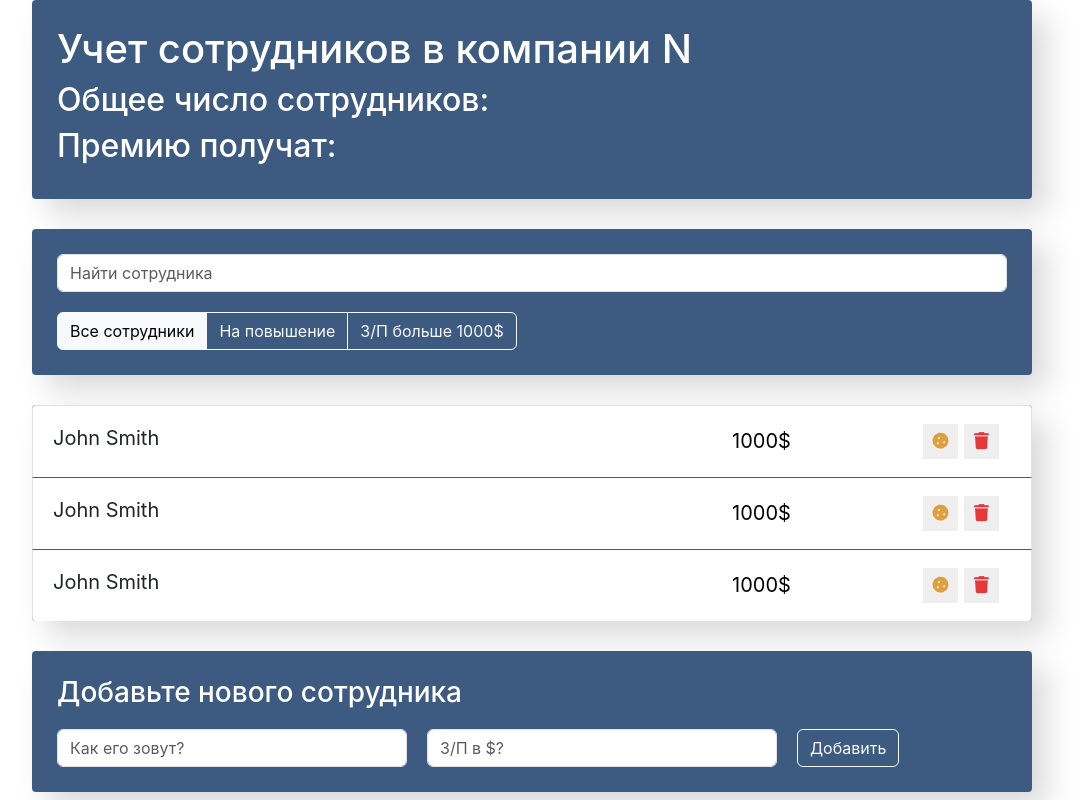
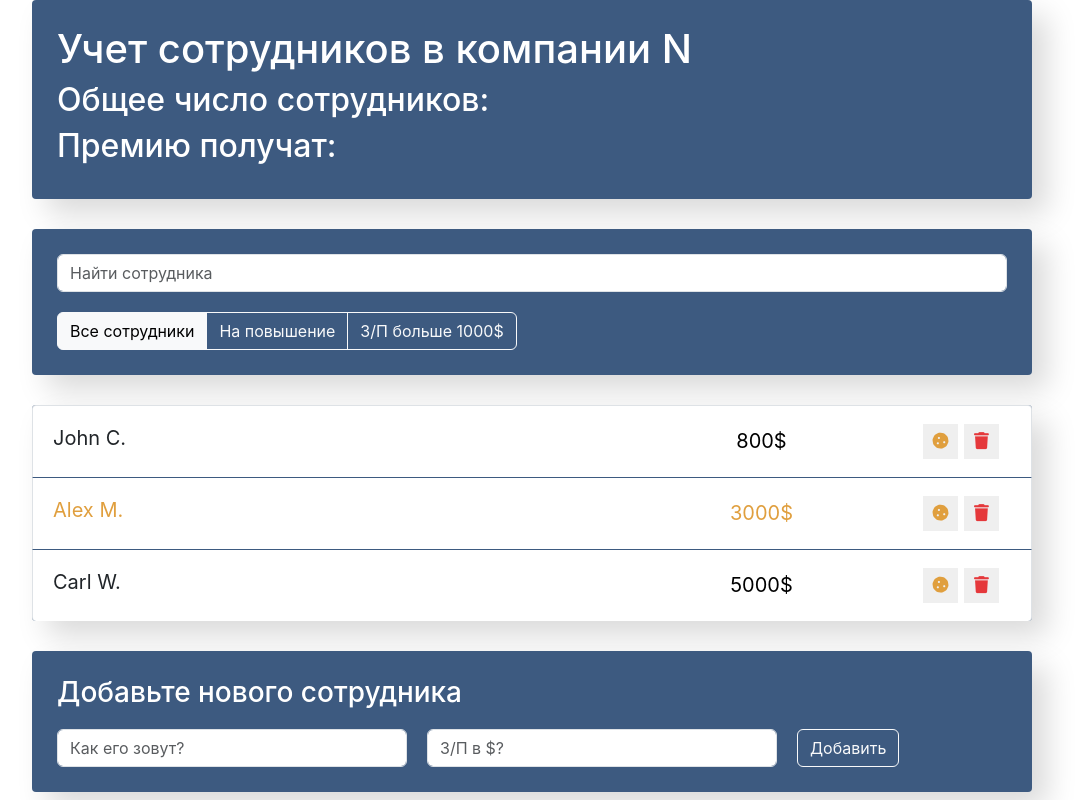
Before and after one commit to marseille78/petrichenko_react, a React (Create React App) app: page / in a window 1280 px wide. Shown: the whole page, without its empty margins (108-1192 px from the left). Built offline with nearby package versions, Linux system fonts and the light colour scheme.

Commit message:
2024-05-07 7:12

```diff
--- a/package.json
+++ b/package.json
@@ -34,5 +34,10 @@
       "last 1 firefox version",
       "last 1 safari version"
     ]
+  },
+  "devDependencies": {
+    "i": "^0.3.7",
+    "npm": "^10.7.0",
+    "prop-types": "^15.8.1"
   }
 }
--- a/src/components/App/App.js
+++ b/src/components/App/App.js
@@ -5,6 +5,12 @@ import EmployeesList from '../EmployeesList';
 import EmployeesAddForm from '../EmployeesAddForm';
 
 import "./App.css";
+
+const data = [
+  {name: "John C.", salary: 800, increase: false, id: "0"},
+  {name: "Alex M.", salary: 3000, increase: true, id: "1"},
+  {name: "Carl W.", salary: 5000, increase: false, id: "2"},
+];
 
 const App = () => {
   return (
@@ -16,7 +22,7 @@ const App = () => {
         <AppFilter/>
       </div>
 
-      <EmployeesList/>
+      <EmployeesList data={data}/>
       <EmployeesAddForm/>
     </div>
   );
--- a/src/components/EmployeesList/EmployeesList.js
+++ b/src/components/EmployeesList/EmployeesList.js
@@ -1,15 +1,24 @@
+import PropTypes from "prop-types";
 import EmployeesListItem from '../EmployeesListItem';
 
 import "./EmployeesList.css";
 
-const EmployeesList = () => {
+const EmployeesList = ({data}) => {
+  const elements = data.map(item => {
+    return <EmployeesListItem key={item.id} {...item} />;
+  });
+
   return (
     <ul className="app-list list-group">
-      <EmployeesListItem/>
-      <EmployeesListItem/>
-      <EmployeesListItem/>
+      { elements }
     </ul>
   );
 };
 
+EmployeesList.propTypes = {
+  data: PropTypes.arrayOf(PropTypes.shape({
+    id: PropTypes.string,
+  })),
+};
+
 export default EmployeesList;
--- a/src/components/EmployeesListItem/EmployeesListItem.css
+++ b/src/components/EmployeesListItem/EmployeesListItem.css
@@ -55,7 +55,8 @@
   transform: translateX(0px);
 }
 
-.list-group-item.increase .list-group-item-label, .list-group-item.increase .list-group-item-input {
+.list-group-item.increase .list-group-item-label,
+.list-group-item.increase .list-group-item-input {
   color: #e09f3e;
 }
 
--- a/src/components/EmployeesListItem/EmployeesListItem.js
+++ b/src/components/EmployeesListItem/EmployeesListItem.js
@@ -1,10 +1,17 @@
+import PropTypes from 'prop-types';
+
 import "./EmployeesListItem.css";
 
-const EmployeesListItem = () => {
+const EmployeesListItem = ({name, salary, increase=false}) => {
+
+  const cls = ["list-group-item", "d-flex", "justify-content-between"];
+
+  increase && cls.push("increase");
+
   return (
-    <li className="list-group-item d-flex justify-content-between">
-      <span className="list-group-item-label">John Smith</span>
-      <input type="text" className="list-group-item-input" defaultValue="1000$"/>
+    <li className={cls.join(" ")}>
+      <span className="list-group-item-label">{name}</span>
+      <input type="text" className="list-group-item-input" defaultValue={salary + "$"}/>
       <div className='d-flex justify-content-center align-items-center'>
         <button type="button"
                 className="btn-cookie btn-sm ">
@@ -21,4 +28,10 @@ const EmployeesListItem = () => {
   );
 };
 
+EmployeesListItem.propTypes = {
+  name: PropTypes.string.isRequired,
+  salary: PropTypes.number.isRequired,
+  increase: PropTypes.bool,
+};
+
 export default EmployeesListItem;
```
Also changed, not shown: 2 other files (tests, documents, lock files or other folders).
